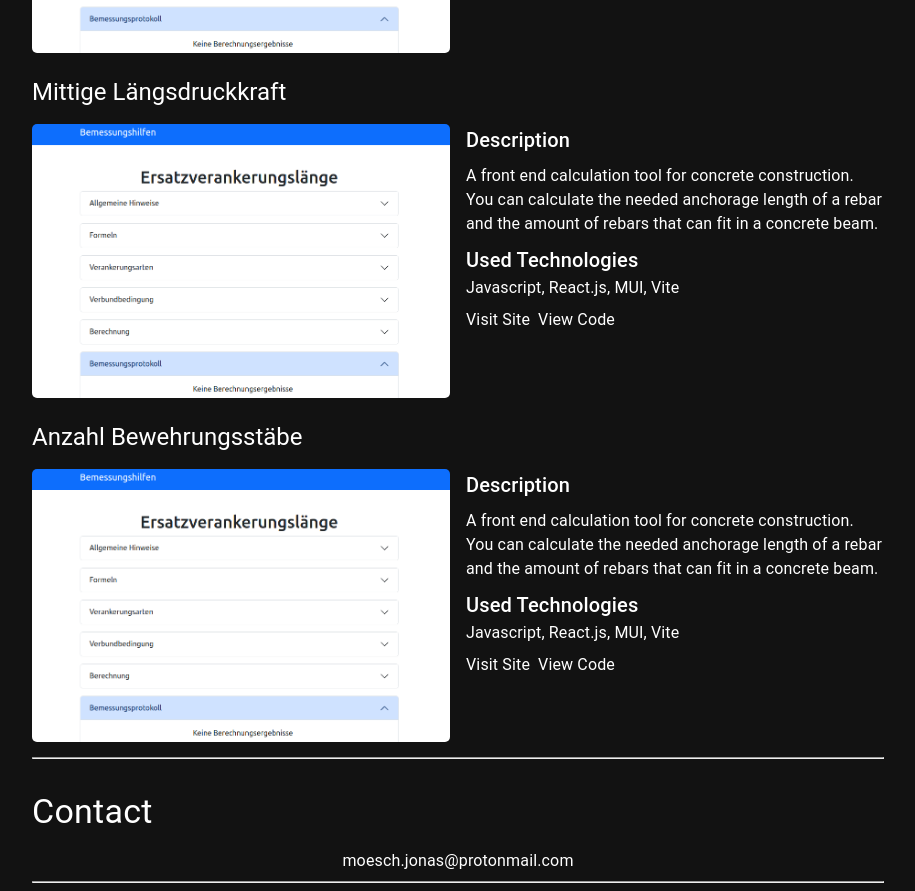
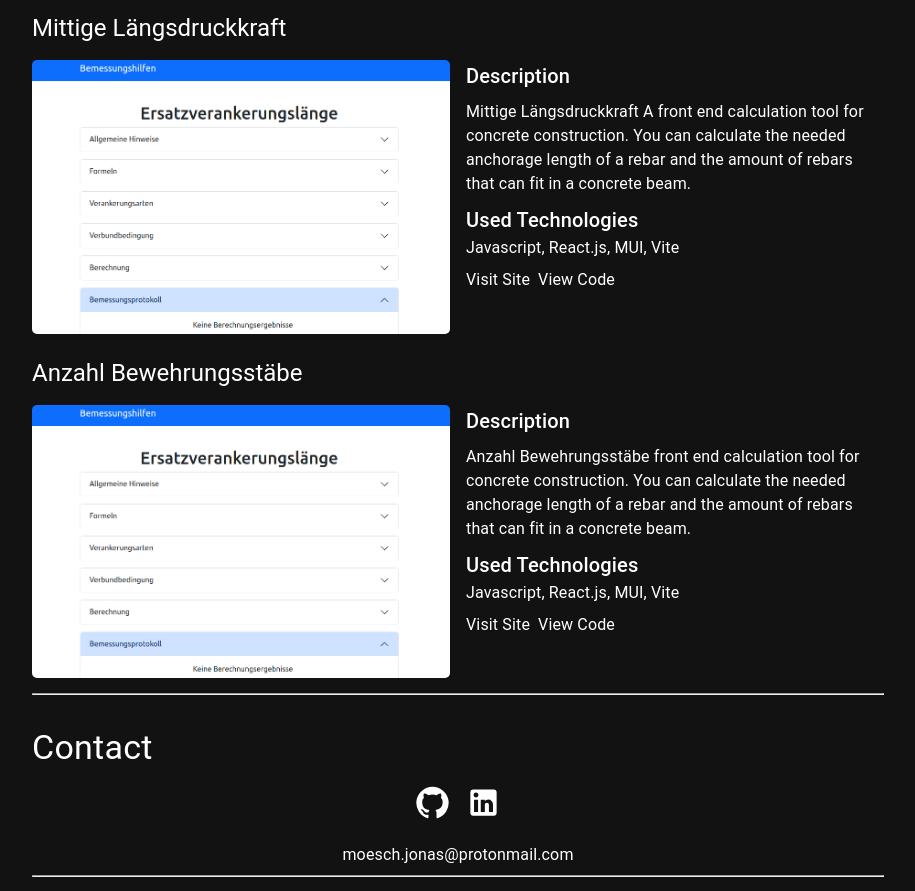
Before and after one commit to j-r-f-m/personal-portfolio-app, a React (Vite) app: page / in a window 1280 px wide. Shown: the part 778-1669 px from the top of the page, without its empty margins (182-1097 px from the left). Built offline with nearby package versions, Linux system fonts and the light colour scheme.

Commit message:
add icons and links to contact section

```diff
--- a/package.json
+++ b/package.json
@@ -18,6 +18,7 @@
     "@mui/material": "^5.14.18",
     "react": "^18.2.0",
     "react-dom": "^18.2.0",
+    "react-scroll": "^1.9.0",
     "uniqid": "^5.4.0"
   },
   "devDependencies": {
--- a/src/components/header/Header.jsx
+++ b/src/components/header/Header.jsx
@@ -3,18 +3,51 @@ import Box from "@mui/material/Box";
 import Toolbar from "@mui/material/Toolbar";
 import Typography from "@mui/material/Typography";
 import Button from "@mui/material/Button";
+import { useEffect } from "react";
+import { Link, Events, scrollSpy } from "react-scroll";
 
 export default function Header() {
+  useEffect(() => {
+    // Registering the 'begin' event and logging it to the console when triggered.
+    Events.scrollEvent.register("begin", (to, element) => {
+      console.log("begin", to, element);
+    });
+
+    // Registering the 'end' event and logging it to the console when triggered.
+    Events.scrollEvent.register("end", (to, element) => {
+      console.log("end", to, element);
+    });
+
+    // Updating scrollSpy when the component mounts.
+    scrollSpy.update();
+
+    // Returning a cleanup function to remove the registered events when the component unmounts.
+    return () => {
+      Events.scrollEvent.remove("begin");
+      Events.scrollEvent.remove("end");
+    };
+  }, []);
+
   return (
     <Box sx={{ flexGrow: 1 }}>
-      <AppBar position="static">
+      <AppBar position="fixed">
         <Toolbar>
           <Typography variant="h6" component="div" sx={{ flexGrow: 1 }}>
             Jonas Mösch
           </Typography>
-          <Button color="inherit">About</Button>
-          <Button color="inherit">Projects</Button>
-          <Button color="inherit">Contact</Button>
+
+          <Link to="about">
+            {" "}
+            <Button color="inherit">About</Button>
+          </Link>
+
+          <Link to="projects">
+            <Button color="inherit">Projects</Button>
+          </Link>
+
+          <Link to="contact">
+            <Button color="inherit">Contact</Button>
+          </Link>
         </Toolbar>
       </AppBar>
     </Box>
--- a/src/components/project/Projects.jsx
+++ b/src/components/project/Projects.jsx
@@ -22,12 +22,7 @@ export function Project(props) {
       </Grid>
       <Grid item xs={12} md={6} sx={{ mb: 4 }}>
         <Typography variant="h6">Description</Typography>
-        <Typography sx={{ mt: 1 }}>
-          {" "}
-          A front end calculation tool for concrete construction. You can
-          calculate the needed anchorage length of a rebar and the amount of
-          rebars that can fit in a concrete beam.
-        </Typography>
+        <Typography sx={{ mt: 1 }}> {props.description}</Typography>
         <Typography variant="h6" sx={{ mt: 1 }}>
           Used Technologies
         </Typography>
--- a/src/pages/mainPage/MainPage.jsx
+++ b/src/pages/mainPage/MainPage.jsx
@@ -1,6 +1,7 @@
 import { Contact } from "./contact/Contact";
 import { Hero } from "./hero/Hero";
 import { MainProjects } from "./mainProjects/MainProjects";
+import { Element } from "react-scroll";
 
 // use border to make layout visible
 // let borderStyle = "border border-danger";
@@ -16,9 +17,17 @@ export function MainPage() {
    */
   return (
     <>
-      <Hero />
-      <MainProjects />
-      <Contact />
+      <Element name="about">
+        <Hero />
+      </Element>
+
+      <Element name="projects">
+        <MainProjects />
+      </Element>
+
+      <Element name="contact">
+        <Contact />
+      </Element>
     </>
   );
 }
--- a/src/pages/mainPage/contact/Contact.jsx
+++ b/src/pages/mainPage/contact/Contact.jsx
@@ -1,4 +1,6 @@
-import { Box, Grid, Typography, Container } from "@mui/material";
+import { Box, Grid, Typography, Container, Link } from "@mui/material";
+import GitHubIcon from "@mui/icons-material/GitHub";
+import LinkedInIcon from "@mui/icons-material/LinkedIn";
 
 /**
  * show contact information
@@ -8,7 +10,7 @@ export function Contact() {
   return (
     <Box sx={{ flexGrow: 1, mt: 4 }}>
       <Container maxWidth="md">
-        <Grid container spacing={2}>
+        {/* <Grid container spacing={2}>
           <Grid item xs={12}>
             <Typography variant="h4">Contact</Typography>
             <Typography align="center" sx={{ mt: 2 }}>
@@ -16,7 +18,31 @@ export function Contact() {
               moesch.jonas@protonmail.com
             </Typography>
           </Grid>
-        </Grid>
+        </Grid> */}
+
+        <Typography variant="h4">Contact</Typography>
+
+        <Box sx={{ display: "flex", justifyContent: "center", mt: 2 }}>
+          <Link
+            sx={{ mr: 1, ml: 1 }}
+            href="https://github.com/j-r-f-m"
+            color="inherit"
+          >
+            <GitHubIcon fontSize="large" />
+          </Link>
+          <Link
+            sx={{ mr: 1, ml: 1 }}
+            href="https://www.linkedin.com/in/jonas-m%C3%B6sch-9993152a3/"
+            color="inherit"
+          >
+            <LinkedInIcon fontSize="large" />
+          </Link>
+        </Box>
+        <Typography align="center" sx={{ mt: 2 }}>
+          {" "}
+          moesch.jonas@protonmail.com
+        </Typography>
+
         <hr />
       </Container>
     </Box>
--- a/src/pages/mainPage/mainProjects/MainProjectData.jsx
+++ b/src/pages/mainPage/mainProjects/MainProjectData.jsx
@@ -14,7 +14,7 @@ const projectData = [
     tools: "Javascript, React.js, MUI, Vite",
     imgPath: "images/img_bemessungshilfen.png",
     description:
-      " A front end calculation tool for concrete construction. You can calculate the needed anchorage length of a rebar and the amount of rebars that can fit in a concrete beam.",
+      "Mittige Längsdruckkraft A front end calculation tool for concrete construction. You can calculate the needed anchorage length of a rebar and the amount of rebars that can fit in a concrete beam.",
     id: uniqid(),
   },
 
@@ -23,7 +23,7 @@ const projectData = [
     tools: "Javascript, React.js, MUI, Vite",
     imgPath: "images/img_bemessungshilfen.png",
     description:
-      " A front end calculation tool for concrete construction. You can calculate the needed anchorage length of a rebar and the amount of rebars that can fit in a concrete beam.",
+      " Anzahl Bewehrungsstäbe front end calculation tool for concrete construction. You can calculate the needed anchorage length of a rebar and the amount of rebars that can fit in a concrete beam.",
     id: uniqid(),
   },
 ];
```
Also changed, not shown: 1 other file (tests, documents, lock files or other folders).
